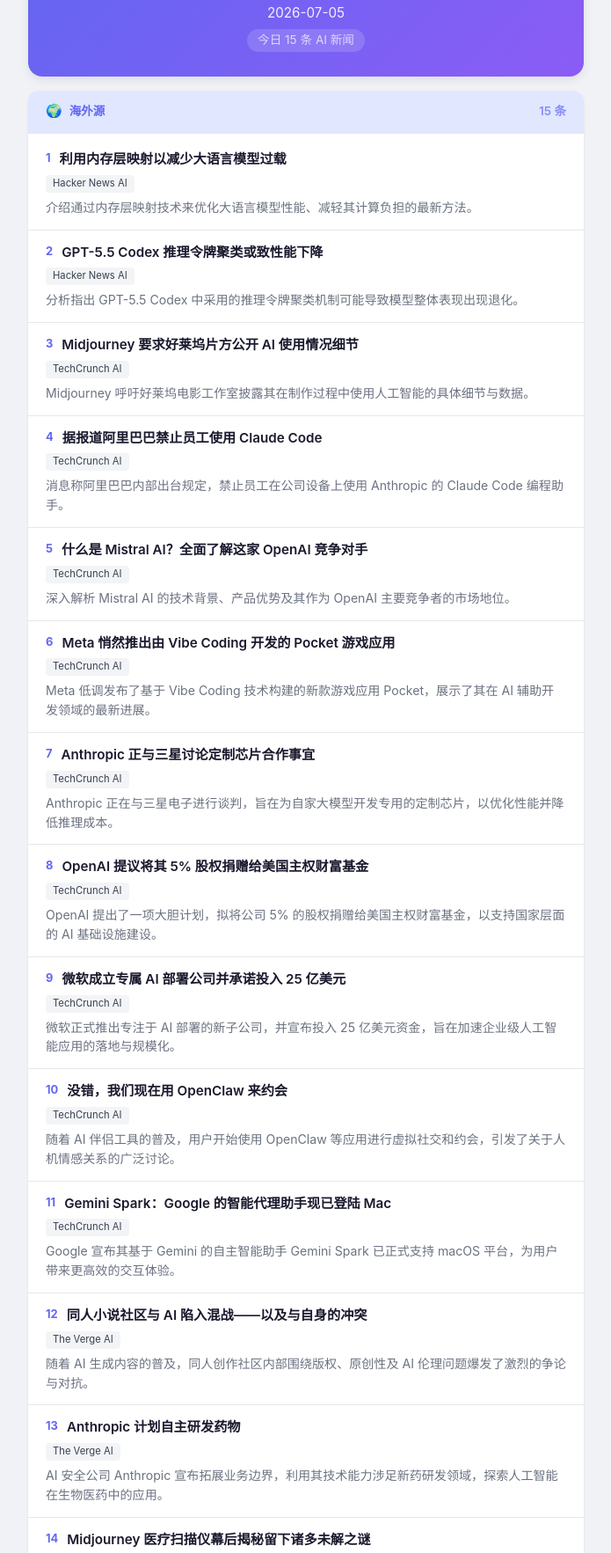
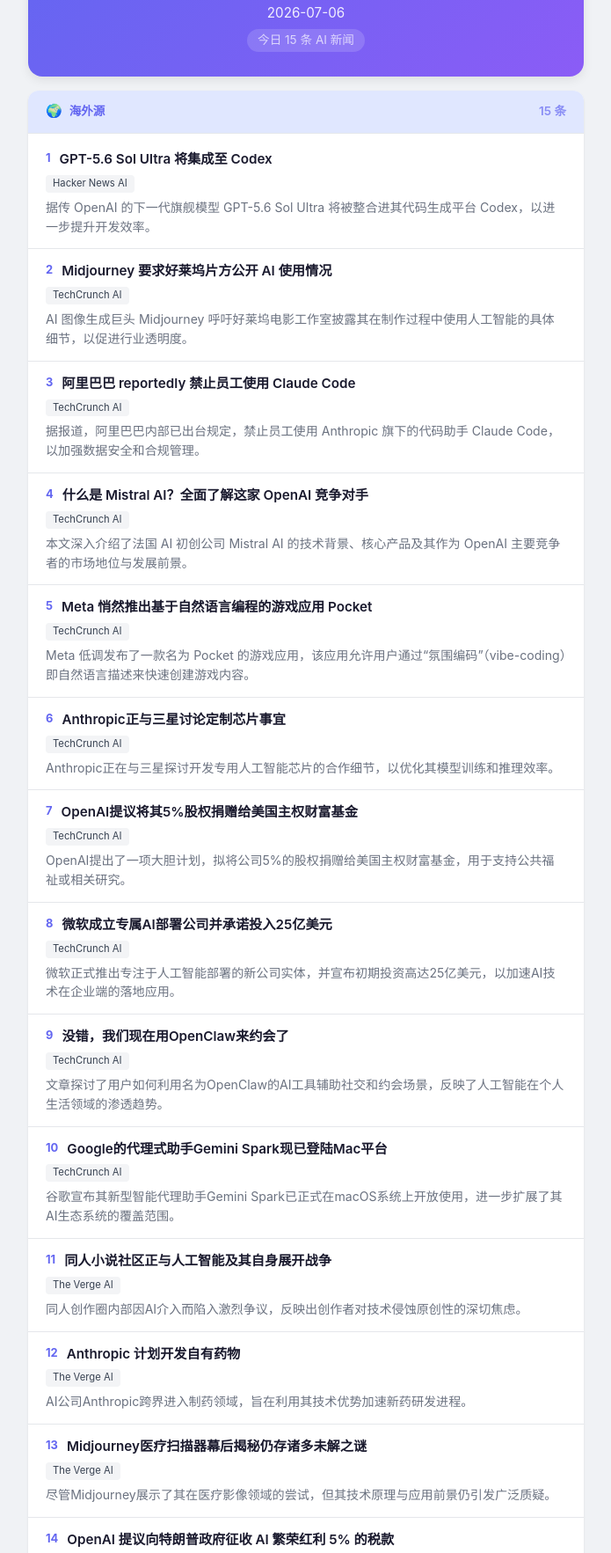
Before and after one commit to tanx0702/ai-daily-news, a plain HTML site: page index.html in a window 1280 px wide. Shown: the part 96-1861 px from the top of the page at 88% size, without its empty margins (292-987 px from the left). Drawn offline with Linux system fonts and the light colour scheme.

Commit message:
deploy: 61f34195b0ae4ba375b370a5b8626c5494e440ba

```diff
--- a/index.html
+++ b/index.html
@@ -3,7 +3,7 @@
 <head>
     <meta charset="UTF-8">
     <meta name="viewport" content="width=device-width, initial-scale=1.0">
-    <title>🤖 AI 日报 2026-07-05</title>
+    <title>🤖 AI 日报 2026-07-06</title>
     <style>
         /* --- Reset & Base --- */
         *, *::before, *::after { margin: 0; padding: 0; box-sizing: border-box; }
@@ -249,7 +249,7 @@
         <div class="header">
             <button class="theme-toggle" onclick="toggleTheme()" title="切换主题">🌓</button>
             <h1>🤖 AI 日报</h1>
-            <div class="date">2026-07-05</div>
+            <div class="date">2026-07-06</div>
             <div class="count">今日 15 条 AI 新闻</div>
         </div>
 
@@ -266,62 +266,48 @@
                 <div class="news-item">
                     <div class="news-title">
                         <span class="news-num">1</span>
-                        <a href="https://ridgetext.com/blog/mapbox-llm-composition" target="_blank" rel="noopener">利用内存层映射以减少大语言模型过载</a>
+                        <a href="https://twitter.com/thsottiaux/status/2073933490513752151" target="_blank" rel="noopener">GPT-5.6 Sol Ultra 将集成至 Codex</a>
                     </div>
                     <div class="news-meta">
                         <span class="news-source-tag">Hacker News AI</span>
 
                     </div>
 
-                    <div class="news-summary">介绍通过内存层映射技术来优化大语言模型性能、减轻其计算负担的最新方法。</div>
+                    <div class="news-summary">据传 OpenAI 的下一代旗舰模型 GPT-5.6 Sol Ultra 将被整合进其代码生成平台 Codex，以进一步提升开发效率。</div>
 
                 </div>
 
                 <div class="news-item">
                     <div class="news-title">
                         <span class="news-num">2</span>
-                        <a href="https://github.com/openai/codex/issues/30364" target="_blank" rel="noopener">GPT-5.5 Codex 推理令牌聚类或致性能下降</a>
+                        <a href="https://techcrunch.com/2026/07/04/midjourney-wants-hollywood-studios-to-reveal-the-details-of-their-ai-usage/" target="_blank" rel="noopener">Midjourney 要求好莱坞片方公开 AI 使用情况</a>
                     </div>
                     <div class="news-meta">
-                        <span class="news-source-tag">Hacker News AI</span>
+                        <span class="news-source-tag">TechCrunch AI</span>
 
                     </div>
 
-                    <div class="news-summary">分析指出 GPT-5.5 Codex 中采用的推理令牌聚类机制可能导致模型整体表现出现退化。</div>
+                    <div class="news-summary">AI 图像生成巨头 Midjourney 呼吁好莱坞电影工作室披露其在制作过程中使用人工智能的具体细节，以促进行业透明度。</div>
 
                 </div>
 
                 <div class="news-item">
                     <div class="news-title">
                         <span class="news-num">3</span>
-                        <a href="https://techcrunch.com/2026/07/04/midjourney-wants-hollywood-studios-to-reveal-the-details-of-their-ai-usage/" target="_blank" rel="noopener">Midjourney 要求好莱坞片方公开 AI 使用情况细节</a>
+                        <a href="https://techcrunch.com/2026/07/04/alibaba-reportedly-bans-employees-from-using-claude-code/" target="_blank" rel="noopener">阿里巴巴 reportedly 禁止员工使用 Claude Code</a>
                     </div>
                     <div class="news-meta">
                         <span class="news-source-tag">TechCrunch AI</span>
 
                     </div>
 
-                    <div class="news-summary">Midjourney 呼吁好莱坞电影工作室披露其在制作过程中使用人工智能的具体细节与数据。</div>
+                    <div class="news-summary">据报道，阿里巴巴内部已出台规定，禁止员工使用 Anthropic 旗下的代码助手 Claude Code，以加强数据安全和合规管理。</div>
 
                 </div>
 
                 <div class="news-item">
                     <div class="news-title">
                         <span class="news-num">4</span>
-                        <a href="https://techcrunch.com/2026/07/04/alibaba-reportedly-bans-employees-from-using-claude-code/" target="_blank" rel="noopener">据报道阿里巴巴禁止员工使用 Claude Code</a>
-                    </div>
-                    <div class="news-meta">
-                        <span class="news-source-tag">TechCrunch AI</span>
-
-                    </div>
-
-                    <div class="news-summary">消息称阿里巴巴内部出台规定，禁止员工在公司设备上使用 Anthropic 的 Claude Code 编程助手。</div>
-
-                </div>
-
-                <div class="news-item">
-                    <div class="news-title">
-                        <span class="news-num">5</span>
                         <a href="https://techcrunch.com/2026/07/04/what-is-mistral-ai-everything-to-know-about-the-openai-competitor/" target="_blank" rel="noopener">什么是 Mistral AI？全面了解这家 OpenAI 竞争对手</a>
                     </div>
                     <div class="news-meta">
@@ -329,139 +315,139 @@
 
                     </div>
 
-                    <div class="news-summary">深入解析 Mistral AI 的技术背景、产品优势及其作为 OpenAI 主要竞争者的市场地位。</div>
+                    <div class="news-summary">本文深入介绍了法国 AI 初创公司 Mistral AI 的技术背景、核心产品及其作为 OpenAI 主要竞争者的市场地位与发展前景。</div>
+
+                </div>
+
+                <div class="news-item">
+                    <div class="news-title">
+                        <span class="news-num">5</span>
+                        <a href="https://techcrunch.com/2026/07/02/meta-quietly-launches-vibe-coded-gaming-app-pocket/" target="_blank" rel="noopener">Meta 悄然推出基于自然语言编程的游戏应用 Pocket</a>
+                    </div>
+                    <div class="news-meta">
+                        <span class="news-source-tag">TechCrunch AI</span>
+
+                    </div>
+
+                    <div class="news-summary">Meta 低调发布了一款名为 Pocket 的游戏应用，该应用允许用户通过“氛围编码”（vibe-coding）即自然语言描述来快速创建游戏内容。</div>
 
                 </div>
 
                 <div class="news-item">
                     <div class="news-title">
                         <span class="news-num">6</span>
-                        <a href="https://techcrunch.com/2026/07/02/meta-quietly-launches-vibe-coded-gaming-app-pocket/" target="_blank" rel="noopener">Meta 悄然推出由 Vibe Coding 开发的 Pocket 游戏应用</a>
+                        <a href="https://techcrunch.com/2026/07/02/anthropic-is-discussing-a-new-custom-chip-with-samsung/" target="_blank" rel="noopener">Anthropic正与三星讨论定制芯片事宜</a>
                     </div>
                     <div class="news-meta">
                         <span class="news-source-tag">TechCrunch AI</span>
 
                     </div>
 
-                    <div class="news-summary">Meta 低调发布了基于 Vibe Coding 技术构建的新款游戏应用 Pocket，展示了其在 AI 辅助开发领域的最新进展。</div>
+                    <div class="news-summary">Anthropic正在与三星探讨开发专用人工智能芯片的合作细节，以优化其模型训练和推理效率。</div>
 
                 </div>
 
                 <div class="news-item">
                     <div class="news-title">
                         <span class="news-num">7</span>
-                        <a href="https://techcrunch.com/2026/07/02/anthropic-is-discussing-a-new-custom-chip-with-samsung/" target="_blank" rel="noopener">Anthropic 正与三星讨论定制芯片合作事宜</a>
+                        <a href="https://techcrunch.com/2026/07/02/openai-proposed-donating-5-of-its-equity-to-a-us-sovereign-wealth-fund/" target="_blank" rel="noopener">OpenAI提议将其5%股权捐赠给美国主权财富基金</a>
                     </div>
                     <div class="news-meta">
                         <span class="news-source-tag">TechCrunch AI</span>
 
                     </div>
 
-                    <div class="news-summary">Anthropic 正在与三星电子进行谈判，旨在为自家大模型开发专用的定制芯片，以优化性能并降低推理成本。</div>
+                    <div class="news-summary">OpenAI提出了一项大胆计划，拟将公司5%的股权捐赠给美国主权财富基金，用于支持公共福祉或相关研究。</div>
 
                 </div>
 
                 <div class="news-item">
                     <div class="news-title">
                         <span class="news-num">8</span>
-                        <a href="https://techcrunch.com/2026/07/02/openai-proposed-donating-5-of-its-equity-to-a-us-sovereign-wealth-fund/" target="_blank" rel="noopener">OpenAI 提议将其 5% 股权捐赠给美国主权财富基金</a>
+                        <a href="https://techcrunch.com/2026/07/02/microsoft-launches-its-own-ai-deployment-company-with-2-5-billion-commitment/" target="_blank" rel="noopener">微软成立专属AI部署公司并承诺投入25亿美元</a>
                     </div>
                     <div class="news-meta">
                         <span class="news-source-tag">TechCrunch AI</span>
 
                     </div>
 
-                    <div class="news-summary">OpenAI 提出了一项大胆计划，拟将公司 5% 的股权捐赠给美国主权财富基金，以支持国家层面的 AI 基础设施建设。</div>
+                    <div class="news-summary">微软正式推出专注于人工智能部署的新公司实体，并宣布初期投资高达25亿美元，以加速AI技术在企业端的落地应用。</div>
 
                 </div>
 
                 <div class="news-item">
                     <div class="news-title">
                         <span class="news-num">9</span>
-                        <a href="https://techcrunch.com/2026/07/02/microsoft-launches-its-own-ai-deployment-company-with-2-5-billion-commitment/" target="_blank" rel="noopener">微软成立专属 AI 部署公司并承诺投入 25 亿美元</a>
+                        <a href="https://techcrunch.com/2026/07/02/yep-were-using-openclaw-to-date-now/" target="_blank" rel="noopener">没错，我们现在用OpenClaw来约会了</a>
                     </div>
                     <div class="news-meta">
                         <span class="news-source-tag">TechCrunch AI</span>
 
                     </div>
 
-                    <div class="news-summary">微软正式推出专注于 AI 部署的新子公司，并宣布投入 25 亿美元资金，旨在加速企业级人工智能应用的落地与规模化。</div>
+                    <div class="news-summary">文章探讨了用户如何利用名为OpenClaw的AI工具辅助社交和约会场景，反映了人工智能在个人生活领域的渗透趋势。</div>
 
                 </div>
 
                 <div class="news-item">
                     <div class="news-title">
                         <span class="news-num">10</span>
-                        <a href="https://techcrunch.com/2026/07/02/yep-were-using-openclaw-to-date-now/" target="_blank" rel="noopener">没错，我们现在用 OpenClaw 来约会</a>
+                        <a href="https://techcrunch.com/2026/07/01/gemini-spark-googles-agentic-assistant-is-now-available-on-mac/" target="_blank" rel="noopener">Google的代理式助手Gemini Spark现已登陆Mac平台</a>
                     </div>
                     <div class="news-meta">
                         <span class="news-source-tag">TechCrunch AI</span>
 
                     </div>
 
-                    <div class="news-summary">随着 AI 伴侣工具的普及，用户开始使用 OpenClaw 等应用进行虚拟社交和约会，引发了关于人机情感关系的广泛讨论。</div>
+                    <div class="news-summary">谷歌宣布其新型智能代理助手Gemini Spark已正式在macOS系统上开放使用，进一步扩展了其AI生态系统的覆盖范围。</div>
 
                 </div>
 
                 <div class="news-item">
                     <div class="news-title">
                         <span class="news-num">11</span>
-                        <a href="https://techcrunch.com/2026/07/01/gemini-spark-googles-agentic-assistant-is-now-available-on-mac/" target="_blank" rel="noopener">Gemini Spark：Google 的智能代理助手现已登陆 Mac</a>
+                        <a href="https://www.theverge.com/tech/960854/ai-fanfiction-ao3-claude-detector" target="_blank" rel="noopener">同人小说社区正与人工智能及其自身展开战争</a>
                     </div>
                     <div class="news-meta">
-                        <span class="news-source-tag">TechCrunch AI</span>
+                        <span class="news-source-tag">The Verge AI</span>
 
                     </div>
 
-                    <div class="news-summary">Google 宣布其基于 Gemini 的自主智能助手 Gemini Spark 已正式支持 macOS 平台，为用户带来更高效的交互体验。</div>
+                    <div class="news-summary">同人创作圈内部因AI介入而陷入激烈争议，反映出创作者对技术侵蚀原创性的深切焦虑。</div>
 
                 </div>
 
                 <div class="news-item">
                     <div class="news-title">
                         <span class="news-num">12</span>
-                        <a href="https://www.theverge.com/tech/960854/ai-fanfiction-ao3-claude-detector" target="_blank" rel="noopener">同人小说社区与 AI 陷入混战——以及与自身的冲突</a>
+                        <a href="https://www.theverge.com/ai-artificial-intelligence/961311/anthropic-claude-science-ai-drug-development" target="_blank" rel="noopener">Anthropic 计划开发自有药物</a>
                     </div>
                     <div class="news-meta">
                         <span class="news-source-tag">The Verge AI</span>
 
                     </div>
 
-                    <div class="news-summary">随着 AI 生成内容的普及，同人创作社区内部围绕版权、原创性及 AI 伦理问题爆发了激烈的争论与对抗。</div>
+                    <div class="news-summary">AI公司Anthropic跨界进入制药领域，旨在利用其技术优势加速新药研发进程。</div>
 
                 </div>
 
                 <div class="news-item">
                     <div class="news-title">
                         <span class="news-num">13</span>
-                        <a href="https://www.theverge.com/ai-artificial-intelligence/961311/anthropic-claude-science-ai-drug-development" target="_blank" rel="noopener">Anthropic 计划自主研发药物</a>
+                        <a href="https://www.theverge.com/ai-artificial-intelligence/961265/midjourney-medical-ultrasound-scanner-behind-the-scenes-video" target="_blank" rel="noopener">Midjourney医疗扫描器幕后揭秘仍存诸多未解之谜</a>
                     </div>
                     <div class="news-meta">
                         <span class="news-source-tag">The Verge AI</span>
 
                     </div>
 
-                    <div class="news-summary">AI 安全公司 Anthropic 宣布拓展业务边界，利用其技术能力涉足新药研发领域，探索人工智能在生物医药中的应用。</div>
+                    <div class="news-summary">尽管Midjourney展示了其在医疗影像领域的尝试，但其技术原理与应用前景仍引发广泛质疑。</div>
 
                 </div>
 
                 <div class="news-item">
                     <div class="news-title">
                         <span class="news-num">14</span>
-                        <a href="https://www.theverge.com/ai-artificial-intelligence/961265/midjourney-medical-ultrasound-scanner-behind-the-scenes-video" target="_blank" rel="noopener">Midjourney 医疗扫描仪幕后揭秘留下诸多未解之谜</a>
-                    </div>
-                    <div class="news-meta">
-                        <span class="news-source-tag">The Verge AI</span>
-
-                    </div>
-
-                    <div class="news-summary">尽管 Midjourney 展示了其在医疗影像分析方面的最新进展，但其技术原理与应用细节仍引发外界广泛质疑与不解。</div>
-
-                </div>
-
-                <div class="news-item">
-                    <div class="news-title">
-                        <span class="news-num">15</span>
                         <a href="https://www.theverge.com/ai-artificial-intelligence/960588/openai-government-5-percent-stake-trump" target="_blank" rel="noopener">OpenAI 提议向特朗普政府征收 AI 繁荣红利 5% 的税款</a>
                     </div>
                     <div class="news-meta">
@@ -469,7 +455,21 @@
 
                     </div>
 
-                    <div class="news-summary">OpenAI 提出一项政策建议，主张从人工智能行业爆发带来的巨大经济收益中提取 5% 作为税收，以支持相关公共治理与发展。</div>
+                    <div class="news-summary">OpenAI提出向美国政府缴纳部分AI行业收益，以应对监管压力并寻求政策支持。</div>
+
+                </div>
+
+                <div class="news-item">
+                    <div class="news-title">
+                        <span class="news-num">15</span>
+                        <a href="https://www.theverge.com/tech/959503/google-home-speaker-review-gemini-for-home" target="_blank" rel="noopener">谷歌打造了优秀的智能音箱，但Gemini尚未准备好</a>
+                    </div>
+                    <div class="news-meta">
+                        <span class="news-source-tag">The Verge AI</span>
+
+                    </div>
+
+                    <div class="news-summary">谷歌虽在硬件上取得突破，但其AI助手Gemini的功能成熟度仍不足以支撑智能音箱的全面体验。</div>
 
                 </div>
 
```
Also changed, not shown: archive/2026-07-06.html (renamed from archive/2026-07-05.html, +56 -56 lines), cover.jpg.
